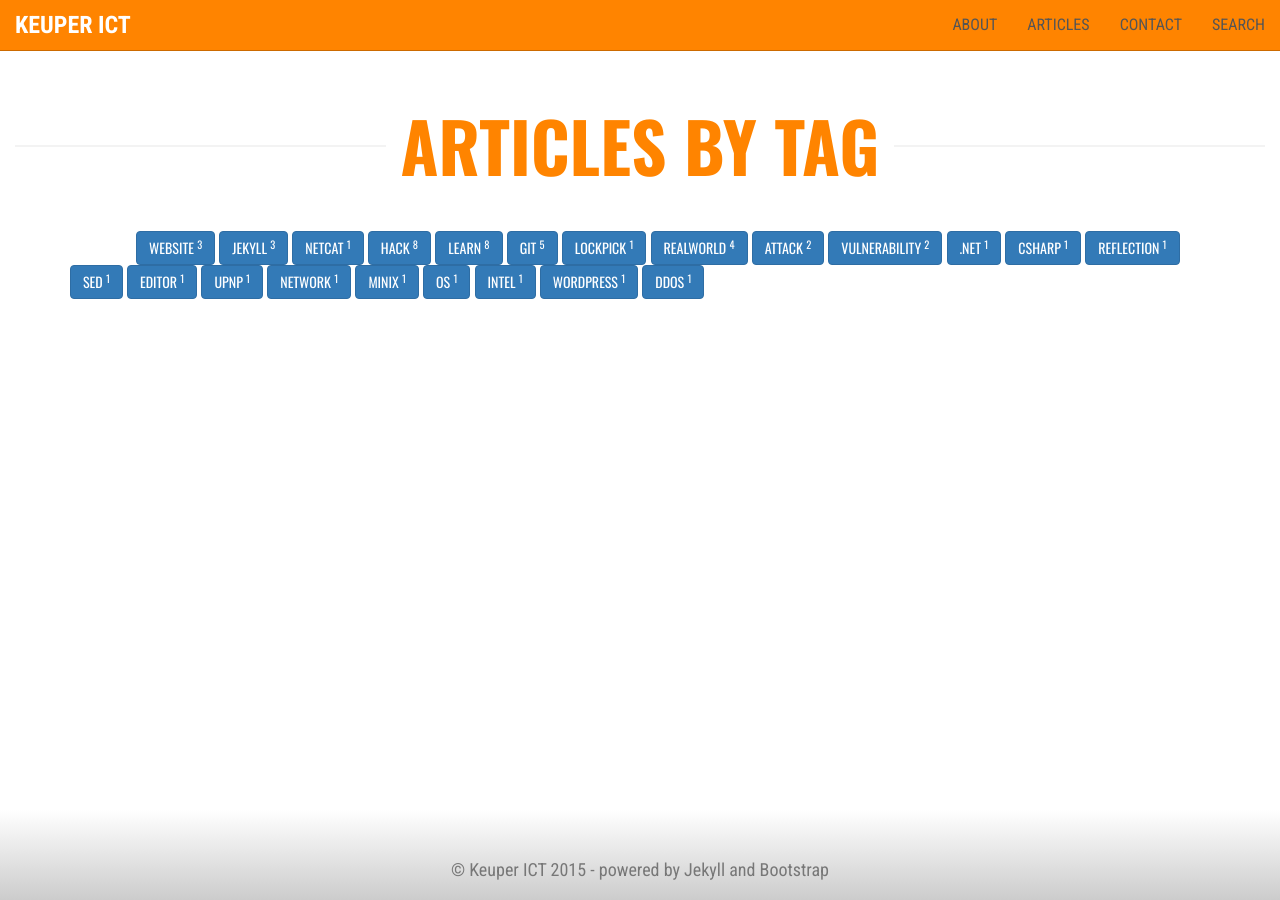
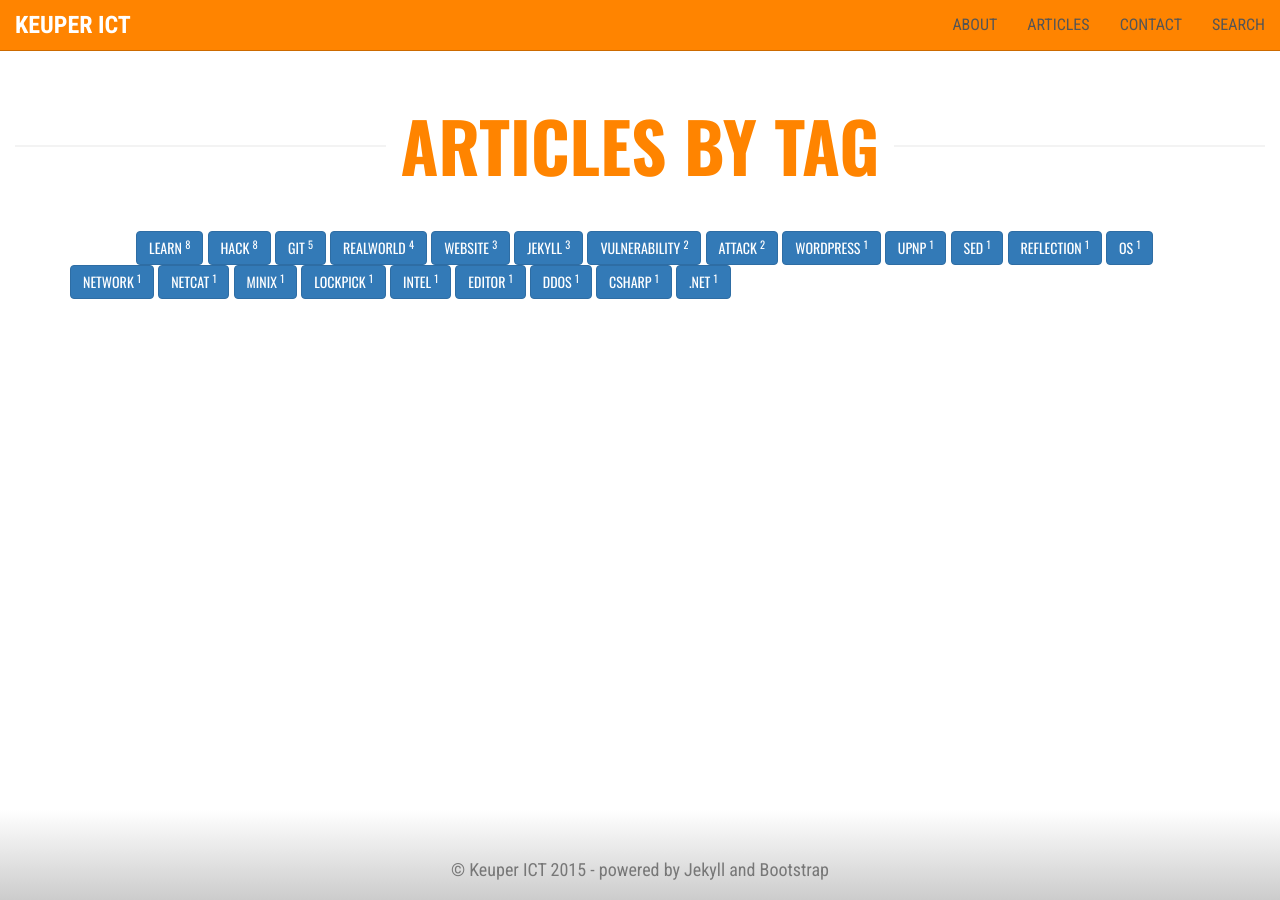
Before and after one commit to jkeuper/jkeuper.github.io, a Jekyll site: the page built from _pages/tags.md, in a window 1280 px wide. Built offline with Jekyll 4.4.1, drawn with Linux system fonts in a browser that asks for light colours; nearby versions of some CDN libraries.

Commit message:
Sorting tags on numer of posts

```diff
--- a/_pages/tags.md
+++ b/_pages/tags.md
@@ -40,15 +40,18 @@ permalink: /tags/
         <div class="row">
             <div class="col-md-12">
                 <h2 id="moretags" style="display: none">All tags</h2>
-                {% if site.tags.first[0] == null %}
+                {% capture tags %}
                     {% for tag in site.tags %}
-                        <a class="btn btn-primary" href="?{{ tag }}">{{ tag }} <span>{{ site.tags[tag].size }}</span></a>
+                        {{ tag[1].size | plus: 1000 }}#{{ tag[0] }}#{{ tag[1].size }}
                     {% endfor %}
-                {% else %}
-                    {% for tag in site.tags %}
-                        <a class="btn btn-primary" href="?{{ tag[0] }}">{{ tag[0] }}&nbsp;<sup>{{ tag[1].size }}</sup></a>
-                    {% endfor %}
-                {% endif %}
+	        {% endcapture %}
+	        {% assign sortedtags = tags | split:' ' | sort %}
+	        {% for tagitem in sortedtags reversed %}
+		    {% assign tagitems = tagitem | split: '#' %}
+		    {% assign tag = tagitems[1] %}
+		    {% assign size = tagitems[2] %}
+                    <a class="btn btn-primary" href="?{{ tag }}">{{ tag }}&nbsp;<sup>{{ size }}</sup></a>
+                {% endfor %}
             </div>
         </div>
     </div>
```
